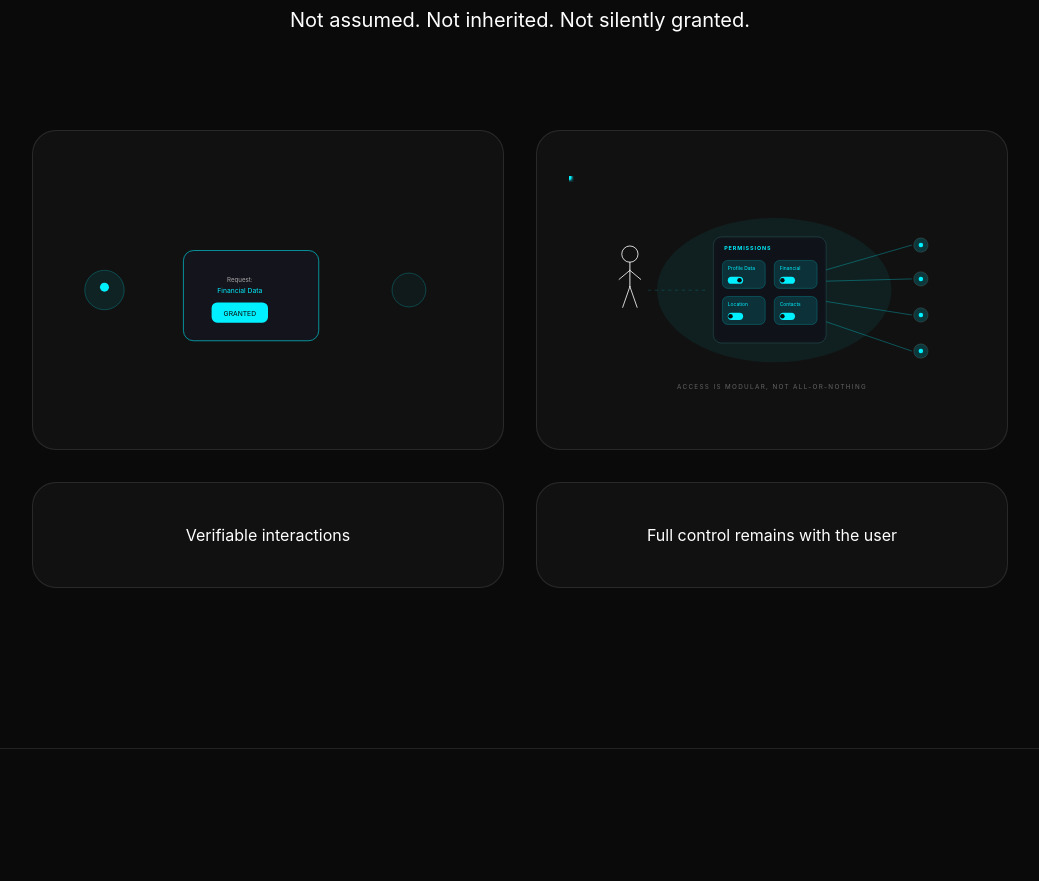
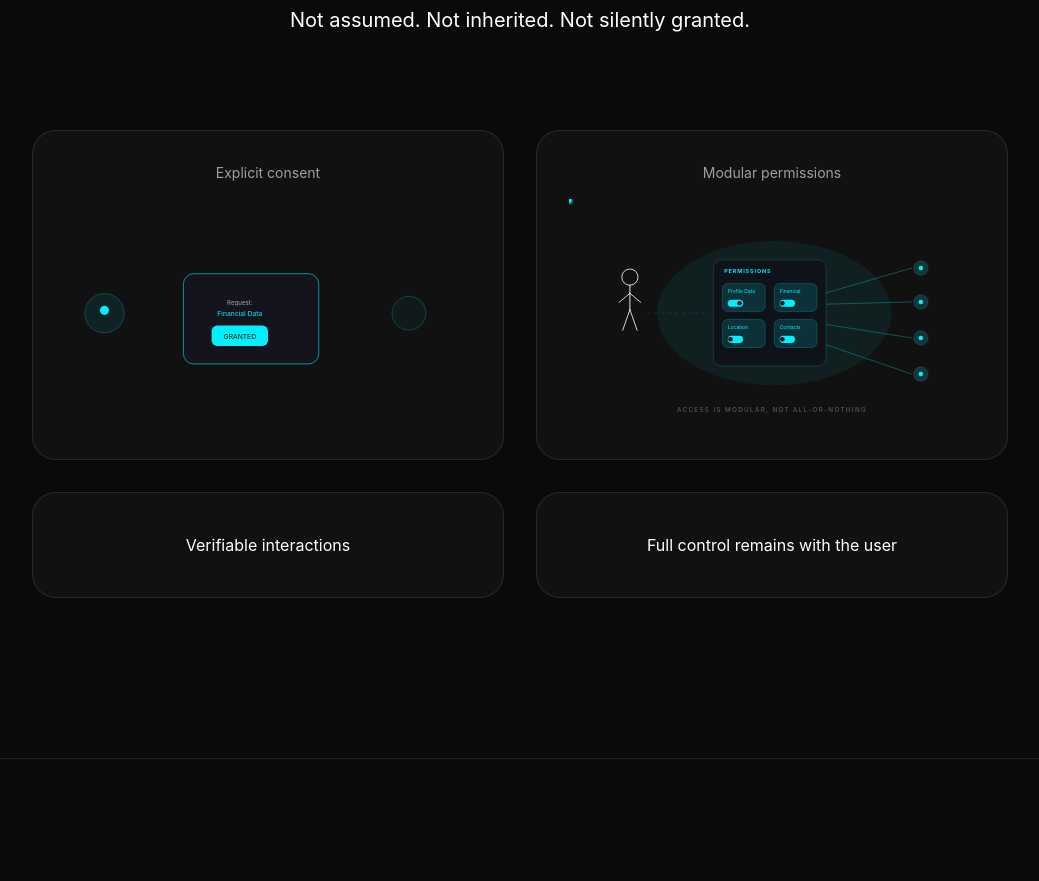
Before and after one commit to Architects-of-Change-Protocol/Architects_of_Change_Protocol, a React (Vite) app in the folder frontend/app/: page / in a window 1280 px wide. Shown: the part 2440-3321 px from the top of the page, without its empty margins (120-1159 px from the left). Built offline with nearby package versions, Linux system fonts and the light colour scheme.

Commit message:
fix(landing): restore titles for explicit consent and modular permissions cards

```diff
--- a/frontend/app/src/landing/AocLandingPage.tsx
+++ b/frontend/app/src/landing/AocLandingPage.tsx
@@ -120,8 +120,18 @@ export const renderAocLandingPage = () => {
           </header>
 
           <div className="grid md:grid-cols-2 gap-8">
-            <article className="bg-white/[0.03] border border-white/10 rounded-3xl p-8 hover:-translate-y-1 transition flex items-center justify-center min-h-[320px]"><ExplicitConsentAnimation /></article>
-            <article className="bg-white/[0.03] border border-white/10 rounded-3xl p-8 hover:-translate-y-1 transition flex items-center justify-center min-h-[320px]"><ModularPermissionsAnimation /></article>
+            <article className="bg-white/[0.03] border border-white/10 rounded-3xl p-8 hover:-translate-y-1 transition min-h-[320px] flex flex-col">
+              <div className="text-sm text-white/60 mb-4">Explicit consent</div>
+              <div className="flex-1 flex items-center justify-center">
+                <ExplicitConsentAnimation />
+              </div>
+            </article>
+            <article className="bg-white/[0.03] border border-white/10 rounded-3xl p-8 hover:-translate-y-1 transition min-h-[320px] flex flex-col">
+              <div className="text-sm text-white/60 mb-4">Modular permissions</div>
+              <div className="flex-1 flex items-center justify-center">
+                <ModularPermissionsAnimation />
+              </div>
+            </article>
             <article className="bg-white/[0.03] border border-white/10 rounded-3xl p-10 hover:-translate-y-1 transition">
               Verifiable interactions
             </article>
```
